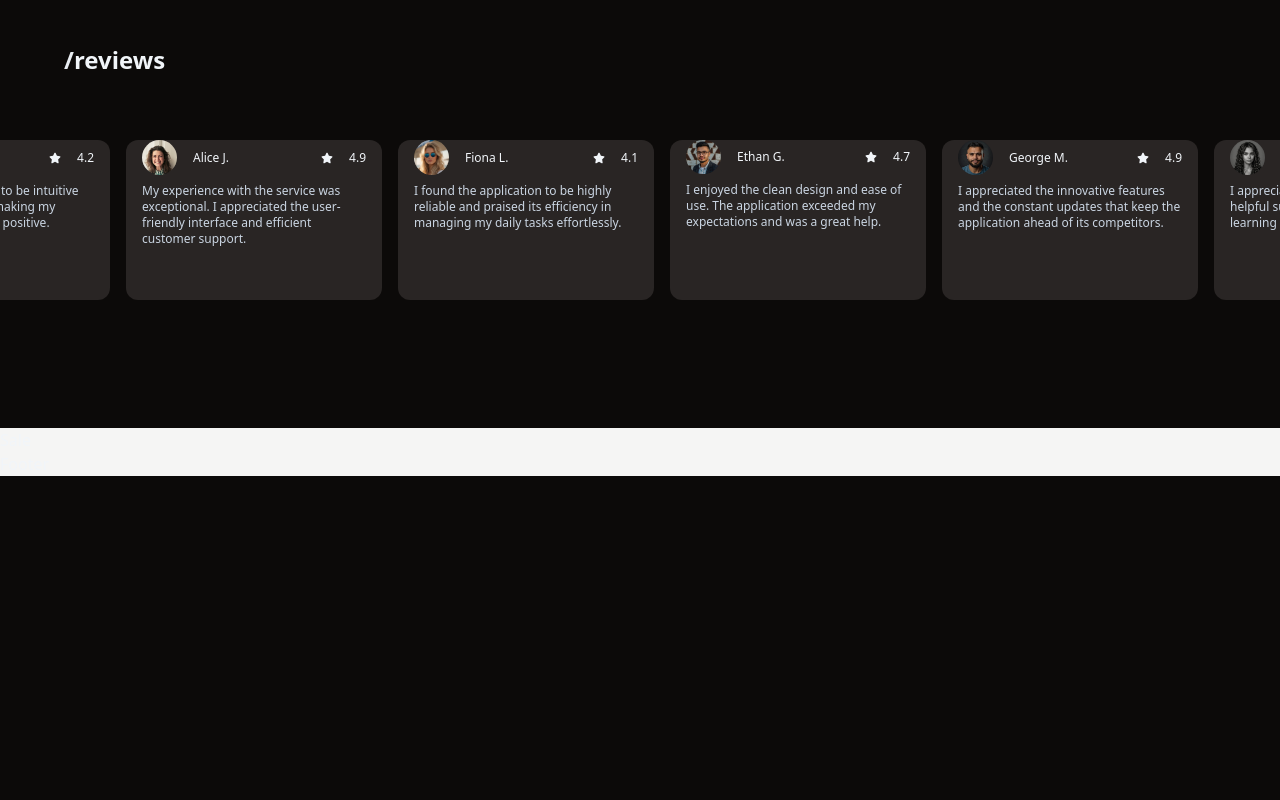
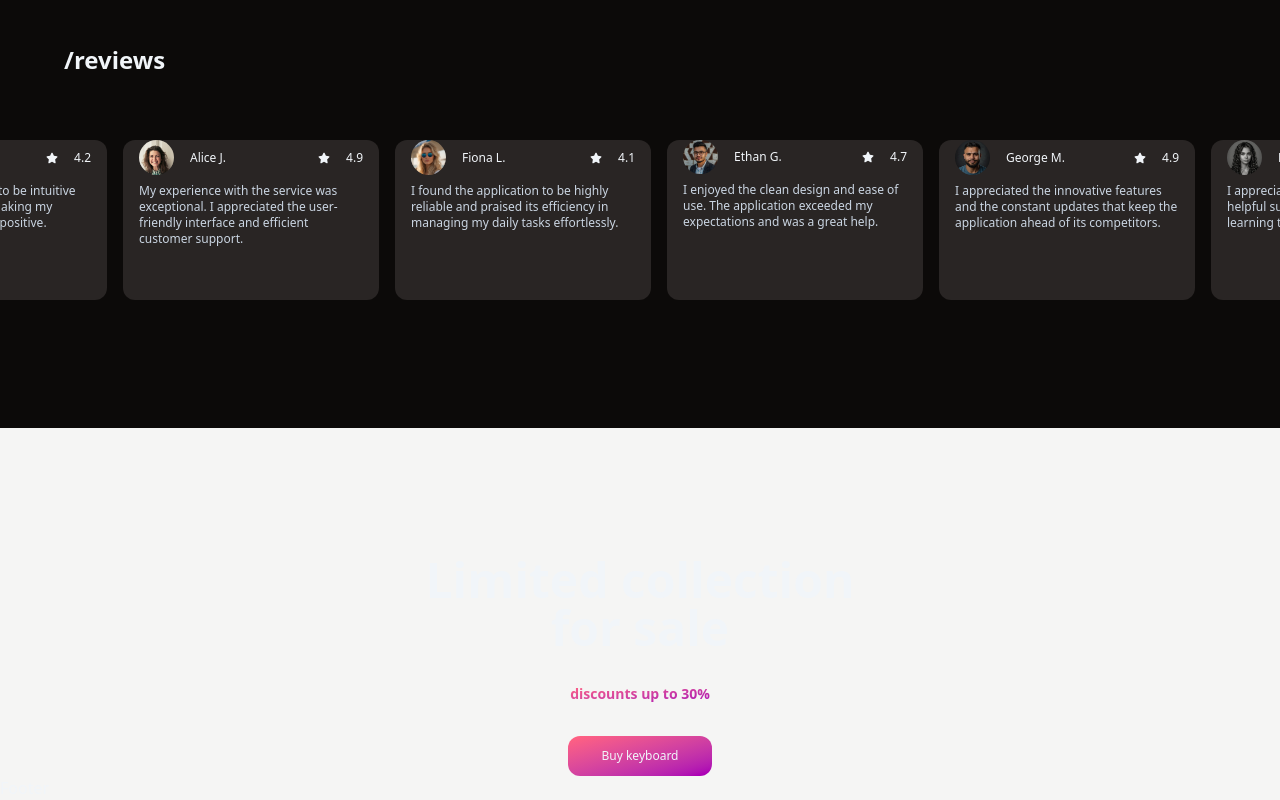
Before and after one commit to danipetra/3d_shop, a Next.js app: page / in a window 1280 px wide. Shown: the part 1799-2599 px from the top of the page. Before the commit the page ends 2275 px from the top, so only its background shows below. Built offline with nearby package versions, Linux system fonts and the light colour scheme.

Commit message:
feat: added sales cta section (WIP)

```diff
--- a/app/components/sections/Sale.tsx
+++ b/app/components/sections/Sale.tsx
@@ -1,9 +1,14 @@
 import React from 'react'
+import Link from 'next/link'
 
-function Sale() {
+const Sale = () => {
   return (
-    <div>
-      Sale
+    <div className='flex flex-col container items-center gap-8 pt-32 mx-auto relative'>
+      <h2 className='text-4xl md:text-5xl font-bold text-center'>
+        Limited collection <br/> for sale
+      </h2>
+      <p className='upperxase text-sm font-bold bg-gradient bg-clip-text text-transparent'>discounts up to 30%</p>
+      <Link href='#catalog' className='w-36 flex flex-col items-center py-3 rounded-xl text-xs bg-gradient'>Buy keyboard</Link>
     </div>
   )
 }
```
